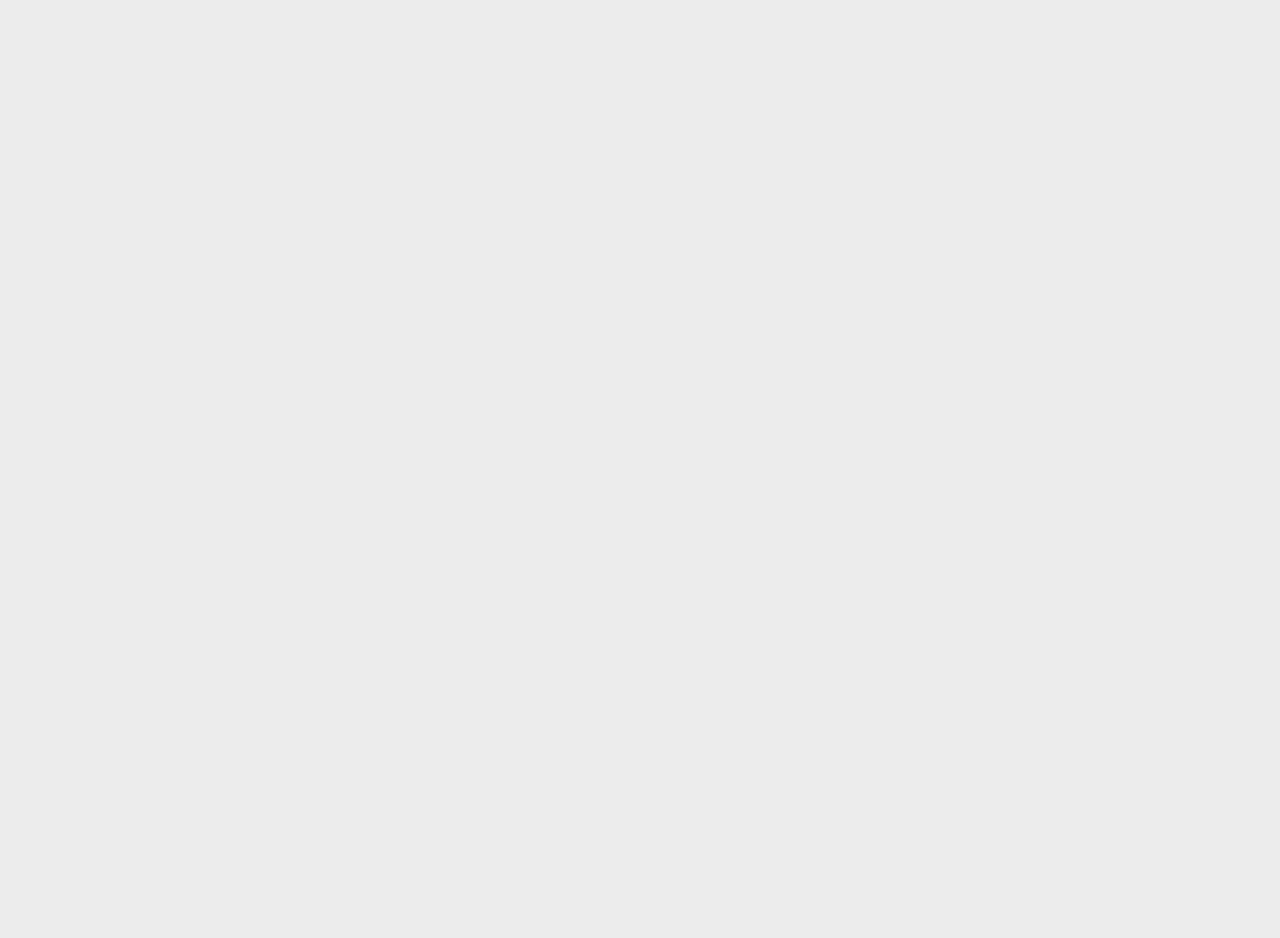
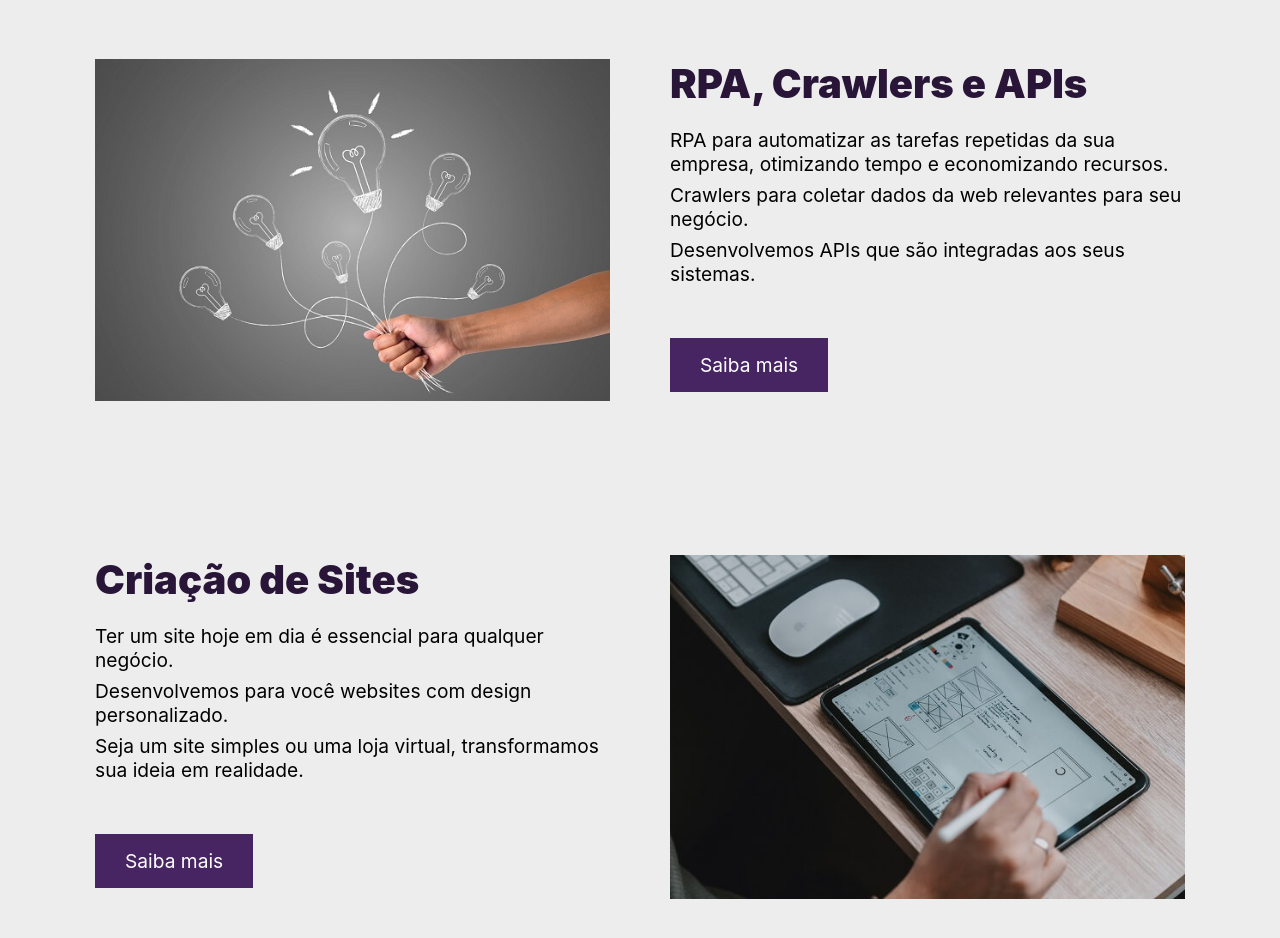
Before and after one commit to moschiel/teratech-website, a React (Create React App) app: page / in a window 1280 px wide. Shown: the part 840-1778 px from the top of the page. Before the commit the page ends 874 px from the top, so only its background shows below. Built offline with nearby package versions, Linux system fonts and the light colour scheme.

Commit message:
added brief-services section to homepage

```diff
--- a/src/components/Banner/Banner.scss
+++ b/src/components/Banner/Banner.scss
@@ -3,7 +3,7 @@
 
 @mixin banner {
     width: 100%;
-    height: calc(100vh - $headerHeight);
+    height: calc(100vh - #{$headerHeight});
     margin-top: $headerHeight - 1;
     @include for-phone-portrait {
         min-height: 550px;
@@ -35,7 +35,7 @@
     .banner-service-text {
         color: white;
         display: flex;
-        height: calc(100% - $headerHeight);
+        height: calc(100% - #{$headerHeight});
         padding-right: 10px;
         align-items: flex-end;
         justify-content: center;
--- a/src/components/Banner/BannerHome/typeAnimation.js
+++ b/src/components/Banner/BannerHome/typeAnimation.js
@@ -117,5 +117,5 @@ function blinkCursorWriter(){
     }
 }
 
-//inicia a animação
+
 export default typeAnimation;
--- /dev/null
+++ b/src/components/BriefServices/BriefServices.css
@@ -0,0 +1,69 @@
+#brief-services .brief-container {
+  padding-top: 50px;
+  display: -webkit-box;
+  display: -ms-flexbox;
+  display: flex;
+  -ms-flex-wrap: nowrap;
+      flex-wrap: nowrap;
+}
+@media (max-width: 768px) {
+  #brief-services .brief-container {
+    display: -webkit-box;
+    display: -ms-flexbox;
+    display: flex;
+    -webkit-box-orient: vertical;
+    -webkit-box-direction: normal;
+        -ms-flex-direction: column;
+            flex-direction: column;
+  }
+}
+#brief-services .brief-container:first-child {
+  -webkit-box-orient: horizontal;
+  -webkit-box-direction: reverse;
+      -ms-flex-direction: row-reverse;
+          flex-direction: row-reverse;
+}
+#brief-services .brief-image-container {
+  width: 50%;
+  padding: 50px 30px;
+}
+@media (max-width: 768px) {
+  #brief-services .brief-image-container {
+    width: 100%;
+  }
+}
+#brief-services .brief-image-container img {
+  max-width: 100%;
+  height: auto;
+}
+#brief-services .brief-text-container {
+  width: 50%;
+  padding: 50px 30px;
+}
+@media (max-width: 768px) {
+  #brief-services .brief-text-container {
+    width: 100%;
+  }
+}
+#brief-services .brief-text-container h2 {
+  font-size: 2.5rem;
+  margin: 0 0 20px 0;
+  font-weight: 900;
+  color: #281537;
+}
+#brief-services .brief-text-container p {
+  margin: 7px 0;
+  font-size: 1.2rem;
+}
+#brief-services .brief-text-container a button {
+  padding: 15px 30px;
+  border: none;
+  background-color: #472562;
+  font-size: 1.2rem;
+  color: white;
+  cursor: pointer;
+  margin-top: 45px;
+}
+#brief-services .brief-text-container a button:hover {
+  background-color: #703b9b;
+}
--- /dev/null
+++ b/src/components/BriefServices/BriefServices.js
@@ -0,0 +1,77 @@
+import React from 'react';
+import './BriefServices.css';
+import robotServiceImage from './images/innovation-edit.jpg';
+import sitesServiceImage from './images/sketch-edit.jpg';
+
+const htmlServicesText = [
+    (
+        <div>
+            <h2>RPA, Crawlers e APIs</h2>
+            <p>
+                RPA para automatizar as tarefas repetidas da sua empresa, otimizando
+                tempo e economizando recursos.
+            </p>
+            <p>Crawlers para coletar dados da web relevantes para seu negócio.</p>
+            <p>Desenvolvemos APIs que são integradas aos seus sistemas.</p>
+        </div>
+    ),
+    (
+        <div>
+            <h2>Criação de Sites</h2>
+            <p>Ter um site hoje em dia é essencial para qualquer negócio.</p>
+            <p>Desenvolvemos para você websites com design personalizado.</p>
+            <p>
+                Seja um site simples ou uma loja virtual, transformamos sua ideia em
+                realidade.
+            </p>
+        </div>
+    )
+];
+
+const htmlImages = [
+    (
+        <div>
+            <img src={robotServiceImage} title="Hand photo created by jcomp - www.freepik.com"/>
+        </div>
+    ),
+    (
+        <div>
+            <img src={sitesServiceImage} title="Photo by Alvaro Reyes on Unsplash" />
+        </div>
+    )
+]
+
+
+function BriefServices() {
+    return(
+        <main className="center">
+            <section id="brief-services">
+                <div className="brief-container">
+                    <div className="brief-text-container">
+                        {htmlServicesText[0]}
+                        <a href="/criacao-de-robos">
+                            <button>Saiba mais</button>
+                        </a>
+                    </div>
+                    <div class="brief-image-container">
+                        {htmlImages[0]}
+                    </div>
+                </div>
+                <div className="brief-container">
+                    <div className="brief-text-container">
+                        {htmlServicesText[1]}
+                        <a href="/criacao-de-sites">
+                            <button>Saiba mais</button>
+                        </a>
+                    </div>
+                    <div class="brief-image-container">
+                        {htmlImages[1]}
+                    </div>
+                </div>
+            </section>
+
+        </main>
+    );
+}
+
+export default BriefServices;
--- /dev/null
+++ b/src/components/BriefServices/BriefServices.scss
@@ -0,0 +1,62 @@
+@import "../PartialStyles/responsive-breakpoints";
+@import "../PartialStyles/variables";
+
+
+//mixin for .brief-image-container E .brief-text-container
+@mixin BriefContentContainer {
+    width: 50%;
+    padding: 50px 30px;
+    @include for-tablet-portrait {
+        width: 100%;
+    }
+}
+
+#brief-services {
+    .brief-container {
+        padding-top: 50px;
+        display: flex;
+        flex-wrap: nowrap;
+        @include for-tablet-portrait {
+            display: flex;
+            flex-direction: column;
+        }
+    }
+    .brief-container:first-child {
+        flex-direction: row-reverse;
+    }
+
+    .brief-image-container {
+        @include BriefContentContainer;
+        img {
+            max-width: 100%;
+            height: auto;
+        }
+    }
+    .brief-text-container {
+        @include BriefContentContainer;
+        h2 {
+            font-size: 2.5rem;
+            margin: 0 0 20px 0;
+            font-weight: 900;
+            color: #281537;
+        }
+        p {
+            margin: 7px 0;
+            font-size: 1.2rem;
+        }
+        a {
+            button {
+                padding: 15px 30px;
+                border: none;
+                background-color: $buttonColor;
+                font-size: 1.2rem;
+                color: white;
+                cursor: pointer;
+                margin-top: 45px;
+            }
+            button:hover {
+                background-color: $buttonHoverColor;
+            }
+        }
+    }
+}
--- a/src/components/Header/Navigation/Navigation.js
+++ b/src/components/Header/Navigation/Navigation.js
@@ -18,7 +18,7 @@ function handleNavOnMouseLeave () {
 
 //troca o modo do menu, de acordo com o tamanho atual da tela
 function setMenuMode() {
-    if($(window).width() < 768){
+    if($(window).width() <= 768){
         $('#nav-menu').removeClass('desk-menu');
         $('#nav-menu').addClass('mobile-menu');
     }else {
--- a/src/components/PartialStyles/_variables.scss
+++ b/src/components/PartialStyles/_variables.scss
@@ -1,5 +1,7 @@
 $bgThemeColor: #ededed;
 $mainThemeColor: #281537;
 $mainThemeHoverColor: #703b9b;
+$buttonColor: #472562;
+$buttonHoverColor: #703b9b;
 
 $headerHeight: 75px;
--- a/src/views/Home/Home.js
+++ b/src/views/Home/Home.js
@@ -5,12 +5,14 @@ import '../../components/BaseStyle/Base.css'
 // import components
 import Header from '../../components/Header/Header';
 import Banner from '../../components/Banner/Banner';
+import BriefServices from '../../components/BriefServices/BriefServices';
 
 function Home() {
     return (
         <div>
             <Header />
             <Banner route="/"/>
+            <BriefServices />
         </div>
     );
 }
```
Also changed, not shown: src/components/BriefServices/images/innovation-edit.jpg (added), src/components/BriefServices/images/sketch-edit.jpg (added).
